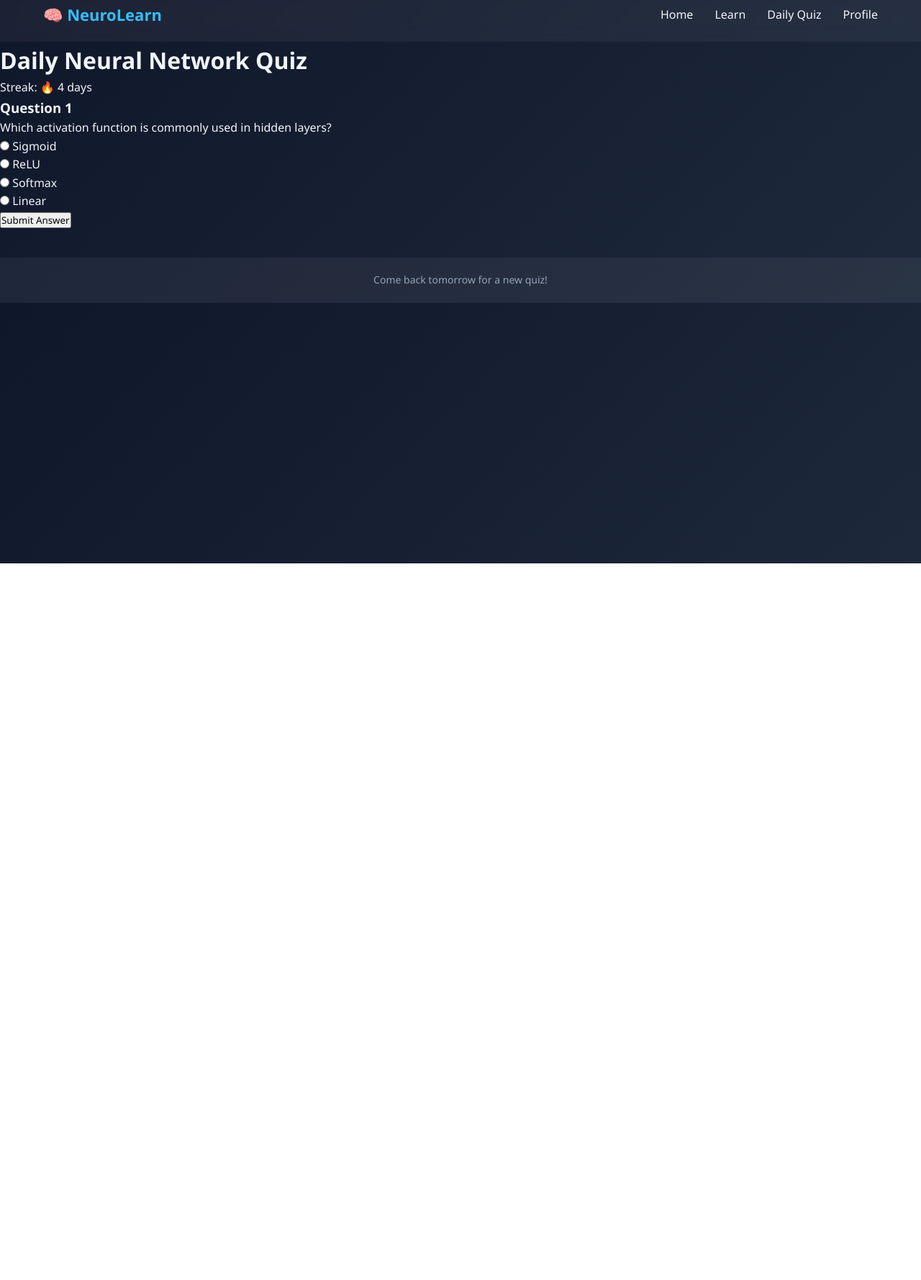
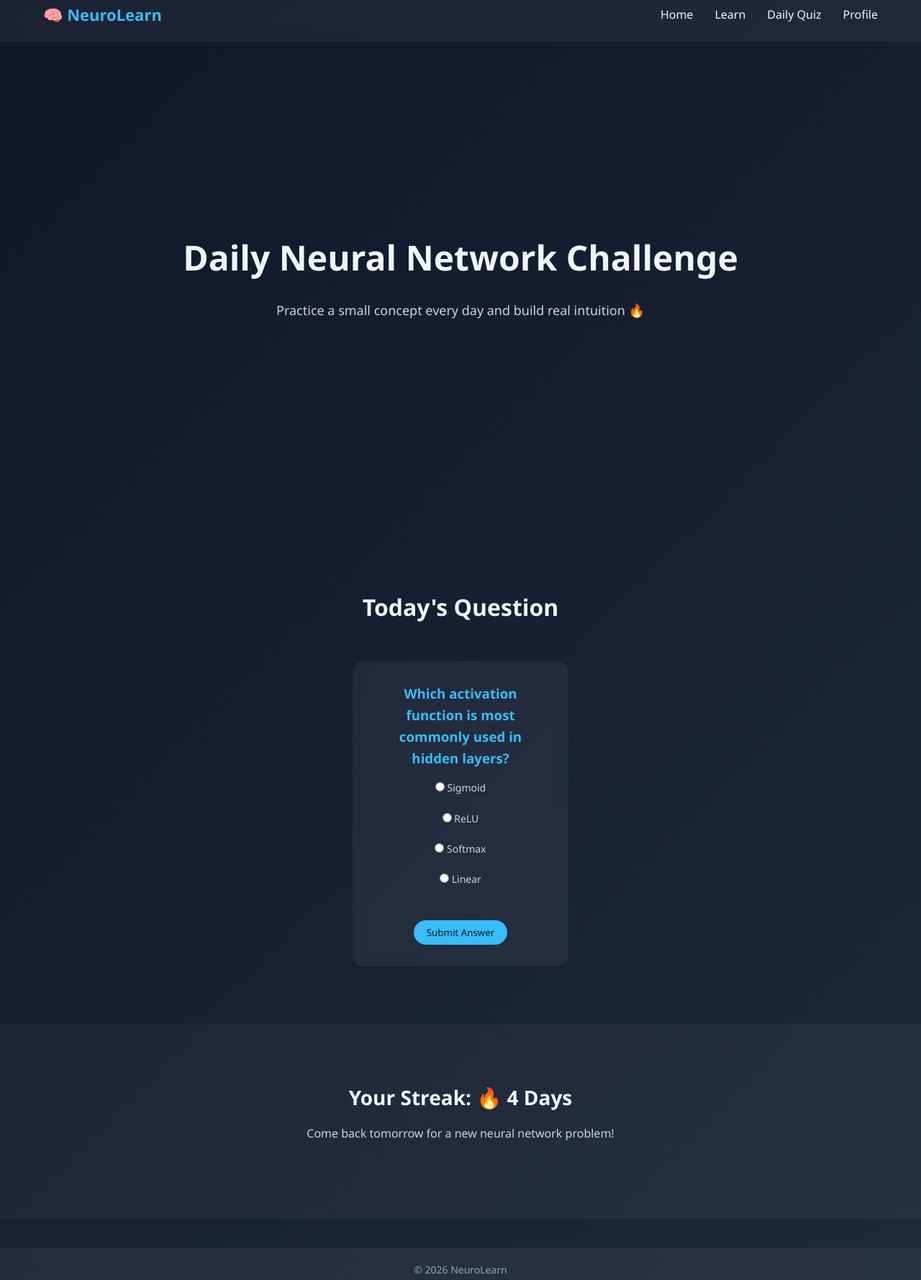
Before and after one commit to Ryougi-Shikii/NeuronLearningWeb, a plain HTML site: page daily.html in a window 1280 px wide. Shown: the part 17-1796 px from the top of the page at 72% size. Before the commit the page ends 800 px from the top, so only its background shows below. Drawn offline with Linux system fonts and the light colour scheme.

Commit message:
added profile.html

```diff
--- a/daily.html
+++ b/daily.html
@@ -1,13 +1,17 @@
 <!DOCTYPE html>
+
 <html lang="en">
 <head>
     <meta charset="UTF-8">
-  <title>Daily Quiz</title>
+    <title>Daily Quiz | NeuroLearn</title>
+    <meta name="viewport" content="width=device-width, initial-scale=1.0">
     <link rel="stylesheet" href="style.css">
 </head>
+
 <body>
 
-<!-- Navigation -->
+<!-- NAVBAR -->
+
 <header class="navbar">
     <div class="logo">🧠 NeuroLearn</div>
     <nav>
@@ -20,27 +24,49 @@
     </nav>
 </header>
 
-<main>
-  <h1>Daily Neural Network Quiz</h1>
-  <p>Streak: 🔥 4 days</p>
+<!-- HERO -->
 
-  <section class="quiz">
-    <h3>Question 1</h3>
-    <p>Which activation function is commonly used in hidden layers?</p>
+<section class="hero">
+    <div class="hero-content">
+        <h1>Daily Neural Network Challenge</h1>
+        <p>Practice a small concept every day and build real intuition 🔥</p>
+    </div>
+</section>
+
+<!-- QUIZ -->
+
+<section class="learning-section">
+    <h2>Today's Question</h2>
+
+<div class="card-container">
+    <div class="card">
+
+        <h3>Which activation function is most commonly used in hidden layers?</h3>
 
         <form>
-      <label><input type="radio" name="q1"> Sigmoid</label><br>
-      <label><input type="radio" name="q1"> ReLU</label><br>
-      <label><input type="radio" name="q1"> Softmax</label><br>
-      <label><input type="radio" name="q1"> Linear</label><br>
+            <p><label><input type="radio" name="q1"> Sigmoid</label></p>
+            <p><label><input type="radio" name="q1"> ReLU</label></p>
+            <p><label><input type="radio" name="q1"> Softmax</label></p>
+            <p><label><input type="radio" name="q1"> Linear</label></p>
 
+            <br>
             <button type="submit">Submit Answer</button>
         </form>
+
+    </div>
+</div>
+
 </section>
-</main>
+
+<!-- STREAK SECTION -->
+
+<section class="challenge">
+    <h2>Your Streak: 🔥 4 Days</h2>
+    <p>Come back tomorrow for a new neural network problem!</p>
+</section>
 
 <footer>
-  <p>Come back tomorrow for a new quiz!</p>
+    <p>© 2026 NeuroLearn</p>
 </footer>
 
 </body>
```
Also changed, not shown: learn.html (+42 -18 lines), profile.html (+74 -1 lines). Lines whose indentation alone changed are shown as unchanged.
